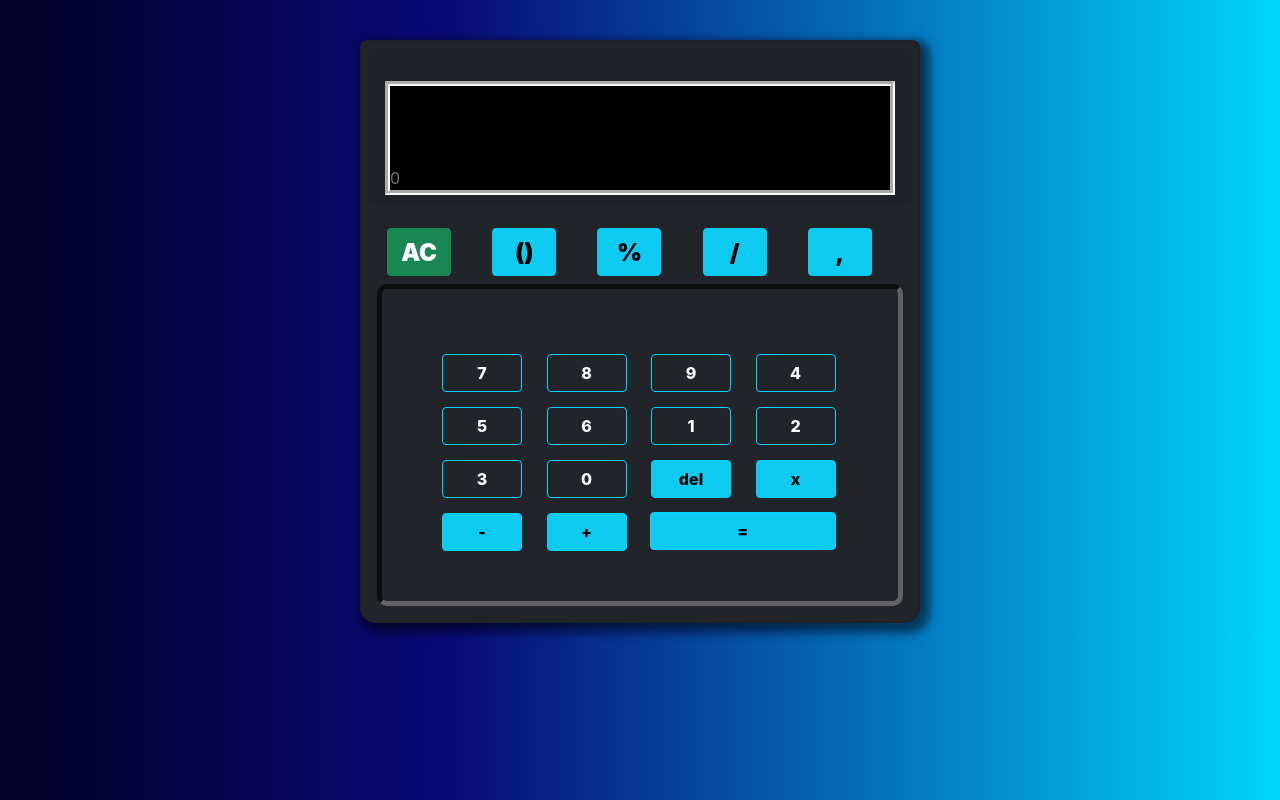
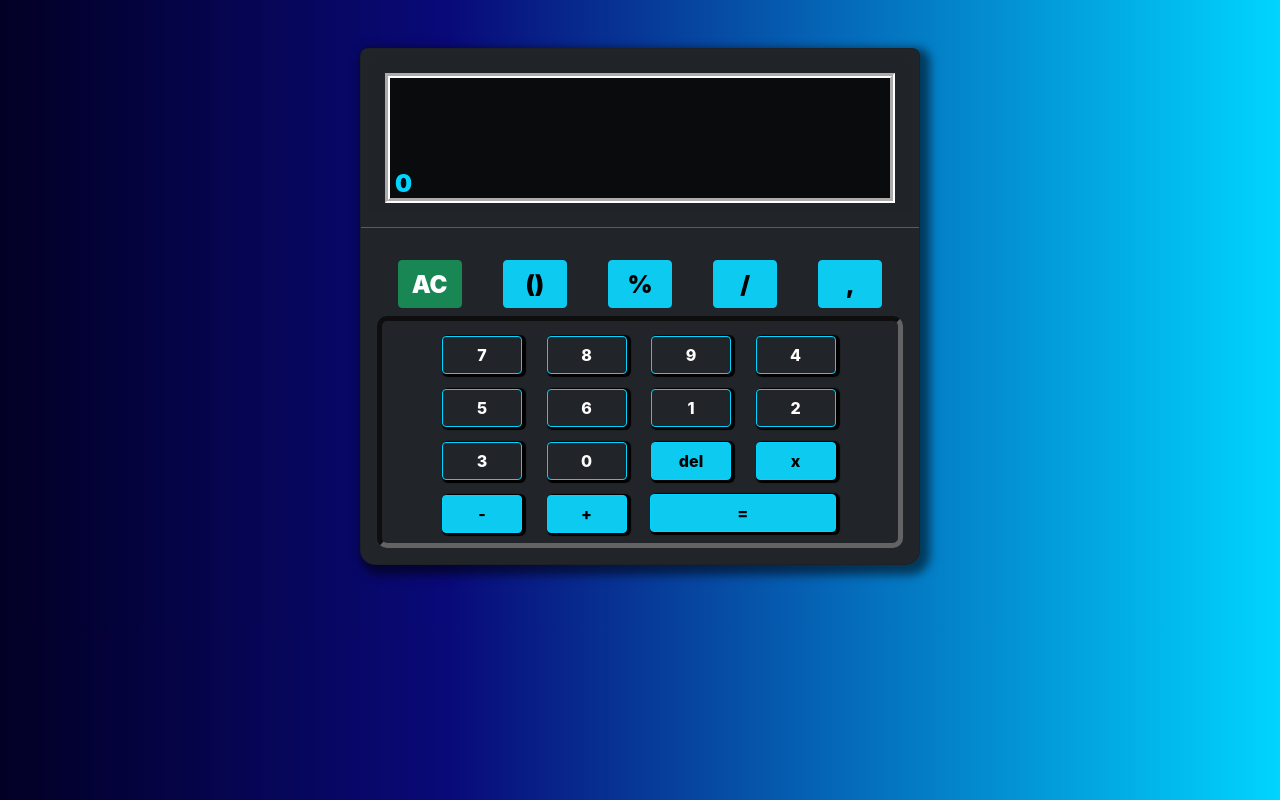
Before and after one commit to KayckRossi/Calculadora-JS, a plain HTML site: page calculadora/main/index.html in a window 1280 px wide. Drawn offline with Linux system fonts and the light colour scheme.

Commit message:
coloquei box-shadow nos buttons/cor no placeholder

```diff
--- a/calculadora/main/index.html
+++ b/calculadora/main/index.html
@@ -20,13 +20,15 @@
             <div class="card text-white bg-dark mb-3" id="card-main">
                 <form>
 
-                <div class="card-header" style="padding-top: 2rem; margin:8px;">
-                    <input type="text" id="input1" class="panel" placeholder="0" readonly >
+                <div class="card-header">
+                    <input type="text" id="input1" class="panel" placeholder="0"  >
+                </div>
+                <hr>
 
 
-                </div>
                 <div class="card-body">
                     <div class="card-title">
+
                         <button class="btn btn-success" id="btn-ac">AC</button>
                         <button class="btn btn-info" id="btn-parentheses">()</button>
                         <button class="btn btn-info" id="btn-percent">%</button>
@@ -63,6 +65,7 @@
         </div>
 
     </main>
+<script src="/calculadora/src/js/index.js"></script>
 </body>
 
 </html>
--- a/calculadora/src/css/style.css
+++ b/calculadora/src/css/style.css
@@ -12,7 +12,7 @@ body{
     background-image: linear-gradient(90deg, #020024 0%, #090979 35%, #00d4ff 100%);
 }
 main{
-    padding-top: 5vh;
+    padding: 3rem;
 }
 
 #card-main{
@@ -22,20 +22,34 @@ main{
 }
 
 
-/* .card-header{
-    border: groove 5px #fff;
-    background-color: black;
-} */
+.card-header{
+    padding-top: 1rem;
+    margin:8px;
+    border: none;
+}
 .card-title{
     display: flex;
     justify-content:space-around;
 }
 
 .panel{
+    color: #fff;
     width: 100% !important;
-    padding-block-start: 5rem;
+    padding-block-start: 6rem;
     border: groove 5px #fff;
-    background-color: black;
+    background-color:rgba(6, 6, 6, 0.8);
+}
+
+.panel:placeholder-shown{/*alterar cor da barrinha de pesquisa kkk*/
+    color: #ff0000;
+    padding-left: 5px;
+}
+
+.panel::first-line{ /*alterar cor do placeholder*/
+    color: #00d4ff;
+    font-size:x-large;
+    font-weight:900;
+    padding-right:10px;
 }
 
 
@@ -61,6 +75,7 @@ main{
     margin-top: 15px;
     font-weight: 800;
     font-size: 1rem;
+    box-shadow: 2px 1px 1px 2px #000000;
 }
 
 #btn-equal{
@@ -72,7 +87,9 @@ main{
 #btns-grups{
     border: 5px inset #636363;
     border-radius: 10px;
-    padding: 50px;
+    padding-right: 10px;
+    padding-left: 50px;
+    padding-bottom: 10px;
 }
 
 #btn-ac,
@@ -82,7 +99,6 @@ main{
 #btn-decimal{
     width:4rem;
     height:3rem;
-    margin-right: 21px;
-    font-weight: 900;
+    font-weight:1000;
     font-size:x-large;
 }
```
Also changed, not shown: calculadora/src/js/index.js (+8 -0 lines).
